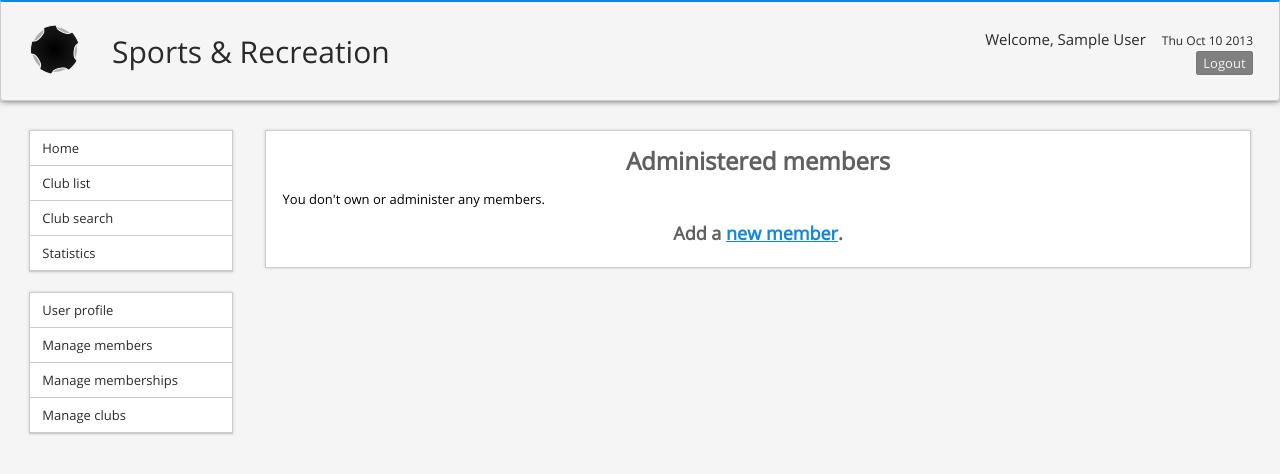
After one commit to jtanx/CITS2232, a Django app: page /user/members in a window 1280 px wide. The commit adds this page. Shown: the top 474 px of the page. Run offline with Django 3.2, Linux system fonts and the light colour scheme; the visitor is signed in with stand-in values (Sample User, id 1).

Commit message:
Add CRUD for members

```diff
--- /dev/null
+++ b/django/INSTALL.txt
@@ -0,0 +1,4 @@
+Call:
+python manage.py syncdb
+python manage.py loaddata clubgroup.json
+python manage.py loaddata clubtype.json
--- a/django/sportsrec/admin.py
+++ b/django/sportsrec/admin.py
@@ -14,8 +14,10 @@ from sportsrec.models import *
 #admin.site.unregister(User)
 #admin.site.register(User, UserAdmin)
 #admin.site.register(Contact)
+
 admin.site.register(Member)
 admin.site.register(Club)
 admin.site.register(Membership)
 admin.site.register(ClubType)
 admin.site.register(ClubGroup)
+admin.site.register(UserMeta)
--- a/django/sportsrec/templates/sportsrec/base.html
+++ b/django/sportsrec/templates/sportsrec/base.html
@@ -57,9 +57,6 @@
         <div class="nav-menu widget">
           <ul>
             <li><a href="{% url 'sportsrec:index' %}">Home</a></li>
-            {% if user.is_authenticated %}
-            <li><a href="{% url 'sportsrec:user_profile' %}">User profile</a></li>
-            {% endif %}
             <li><a href="#">Club list</a></li>
             <li><a href="#">Club search</a></li>
             {% block sidebar-user-menu %}
@@ -67,11 +64,53 @@
             <li><a href="#">Statistics</a></li>
           </ul>
         </div>
+
+        {% if user.is_authenticated %}
+        <div class="nav-menu widget">
+          <ul>
+            <li><a href="{% url 'sportsrec:user_profile' %}">User profile</a></li>
+            <li><a href="{% url 'sportsrec:user_members' %}">Manage members</a></li>
+            <li><a href="#">Manage memberships</a></li>
+            <li><a href="#">Manage clubs</a></li>
+          </ul>
+        </div>
+        {% endif %}
+
         {% block sidebar-content %}
       {% endblock %}
       </div>
       {% endblock %}
+
+      {% block pre-content %}
+      {% endblock %}
+
       {% block content %}
+      <div id="main">
+        {% if messages %}
+          <div class="widget dismiss-container">
+            <div class="dismiss topright">
+              <a href="#">Dismiss</a>
+            </div>
+
+            <div class="title centre">Notifications</div>
+            {% for message in messages %}
+              <p {% if message.tags %} class="large {{ message.tags }}"{% endif %}>{{ message }}</p>
+            {% endfor %}
+          </div>
+
+          <script type="text/javascript">
+            $(".dismiss").click(function() {
+              $(".dismiss-container").css("display", "none");
+            })
+          </script>
+        {% endif %}
+
+        {% block main %}
+        {% endblock %}
+      </div>
+      {% endblock%}
+
+      {% block post-content %}
       {% endblock %}
     </div>
   </body>
--- a/django/sportsrec/templates/sportsrec/login.html
+++ b/django/sportsrec/templates/sportsrec/login.html
@@ -5,6 +5,7 @@
 {% endblock %}
 
 {% block content %}
+{# Override the main block #}
 
 <div id="login-container" class="form-container">
   <div class="widget">
--- a/django/sportsrec/templates/sportsrec/register.html
+++ b/django/sportsrec/templates/sportsrec/register.html
@@ -5,6 +5,7 @@
 {% endblock %}
 
 {% block content %}
+{# Override the main content #}
 
 {% if thanks %}
 
--- /dev/null
+++ b/django/sportsrec/templates/sportsrec/user_members.html
@@ -0,0 +1,48 @@
+{% extends "sportsrec/base.html" %}
+
+{% block main %}
+<div class="widget">
+  <div class="title centre">Administered members</div>
+  {% if user_members %}
+  <table class="centre">
+    <thead>
+      <tr class="header">
+        <th>ID</th>
+        <th>First name</th>
+        <th>Last name</th>
+        <th>Email</th>
+        <th>Interests</th>
+      </tr>
+    </thead>
+    <tbody>
+      {% for member in user_members %}
+      <tr>
+        <td class="clickable" href="{% url 'sportsrec:user_member_edit' pk=member.id %}">
+          <a href="{% url 'sportsrec:user_member_edit' pk=member.id %}">
+          {{member.id}}
+          </a>
+        </td>
+        <td>{{member.first_name}}</td>
+        <td>{{member.last_name}}</td>
+        <td>{{member.email}}</td>
+        <td style="max-width:200px;">{{member.interests}}</td>
+      </tr>
+      {% endfor %}
+    </tbody>
+  </table>
+
+  <script>
+    //Make rows clickable
+    $(".clickable").click(function() {
+      window.document.location = $(this).attr("href");
+    });
+  </script>
+  {% else %}
+  <p>You don't own or administer any members.</p>
+  {% endif %}
+
+  <div class="sub-title centre">
+    Add a <a href="{% url 'sportsrec:user_member_add' %}">new member</a>.
+  </div>
+</div>
+{% endblock %}
--- a/django/sportsrec/urls.py
+++ b/django/sportsrec/urls.py
@@ -9,4 +9,10 @@ urlpatterns = patterns('',
     url(r'^logout$', views.logout_user, name='logout'),
     url(r'^register$', views.register, name='register'),
     url(r'^user/profile$', views.user_profile, name='user_profile'),
+    url(r'^user/members$', views.UserMemberView.as_view(), name='user_members'),
+    url(r'^user/member/add$', views.user_member_add, name='user_member_add'),
+    url(r'^user/member/edit/(?P<pk>\d+)$', views.user_member_edit, \
+        name='user_member_edit'),
+    url(r'^user/member/delete/(?P<pk>\d+)$', views.user_member_delete, \
+        name='user_member_delete')
 )
--- a/django/sportsrec/views.py
+++ b/django/sportsrec/views.py
@@ -8,7 +8,9 @@ from django.http import *
 from sportsrec.forms import *
 from django.contrib.auth.models import User, Group
 from django.contrib.auth.decorators import login_required
+from django.utils.decorators import method_decorator
 from django.core.exceptions import ValidationError, NON_FIELD_ERRORS
+from django.contrib import messages
 
 '''
 For validators
@@ -109,18 +111,122 @@ def user_profile(request):
         form = UserProfileForm(user)
 
     context['form'] = form
-    return render(request, 'sportsrec/edit.html', context)
+    return render(request, 'sportsrec/add_edit.html', context)
+
+@login_required
+def user_member_add(request):
+    context = {
+        'created' : True, 'name' : 'member',
+        'view' : 'sportsrec:user_member_add',
+        'submit' : 'Add'
+    }
+
+    if request.method == "POST":
+        form = MemberForm(request.POST)
+        if form.is_valid():
+            #Don't save yet
+            member = form.save(commit=False)
+            #Tack on the owner
+            member.owner = request.user
+            member.save()
+            messages.add_message(request, messages.INFO, \
+                                 "Member successfully created!")
+            return redirect('sportsrec:user_members')
+    else:
+        form = MemberForm()
+
+    context['form'] = form
+
+    return render(request, 'sportsrec/add_edit.html', context)
+
+
+@login_required
+def user_member_edit(request, pk):
+    member = Member.objects.filter(pk=pk, owner=request.user)
+    if not member.exists():
+        messages.add_message(request, messages.ERROR, \
+                             "You can't edit a member you didn't create.")
+        return redirect('sportsrec:user_members')
+
+    context = {
+        'created' : False,
+        'name' : 'member details',
+        'view' : 'sportsrec:user_member_edit',
+        'delete_view' : 'sportsrec:user_member_delete',
+        'delete_text' : 'this member',
+        'pk' : pk,
+        'submit' : 'Edit'
+    }
+
+    if request.method == "POST":
+        form = MemberForm(request.POST, instance = member[0])
+        if form.is_valid():
+            form.save()
+            context['pass'] = "Updated successfully!"
+    else:
+        form = MemberForm(instance = member[0])
+
+    context['form'] = form
+
+    return render(request, 'sportsrec/add_edit.html', context)
+
+@login_required
+def user_member_delete(request, pk):
+    member = Member.objects.filter(pk=pk, owner=request.user)
+    if not member.exists():
+        messages.add_message(request, messages.ERROR, \
+                             "You can't delete a member you didn't create.")
+        return redirect('sportsrec:user_members')
+
+    member = member[0]
+    context = {
+        'name' : "member: '%s'" % member,
+        'view' : 'sportsrec:user_member_delete',
+        'pk' : pk,
+        'form' : DeleteForm(),
+        'submit' : 'Submit'
+    }
+
+    if request.method == "POST":
+        form = DeleteForm(request.POST)
+        if form.is_valid():
+            if form.cleaned_data['confirm']:
+                member.delete()
+                messages.add_message(request, messages.INFO, \
+                             "Member deleted successfully!")
+        return redirect('sportsrec:user_members')
+
+    return render(request, 'sportsrec/delete.html', context)
+
+class LoginRequiredMixin(object):
+    @method_decorator(login_required)
+    def dispatch(self, request, *args, **kwargs):
+        return super(LoginRequiredMixin, self).\
+               dispatch(request, *args, **kwargs)
+
+class UserMemberView(LoginRequiredMixin, generic.ListView):
+    template_name = 'sportsrec/user_members.html'
+    context_object_name = 'user_members'
+
+    def get_queryset(self):
+        return Member.objects.filter(owner=self.request.user)
 
 class TotalStats(generic.TemplateView):
     def get_user_stats(self, stats):
-        if self.request.user.is_authenticated():
-            user_members = Member.objects.filter(owner=self.request.user)
-            user_memberships = Membership.objects.filter(member__in=user_members)
-            user_clubs = Club.objects.filter(owner=self.request.user)
+        #needed at all? performance? urgh
+        if not self.request.user.is_authenticated():
+            return
 
-            stats['user_member_count'] = user_members.count()
-            stats['user_membership_count'] = user_memberships.count()
-            stats['user_club_count'] = user_clubs.count()
+        try:
+            meta = UserMeta.objects.get(user=self.request.user)
+        except UserMeta.DoesNotExist:
+            stats['user_member_count'] = 0
+            stats['user_membership_count'] = 0
+            stats['user_club_count'] = 0
+        else:
+            stats['user_member_count'] = meta.member_count
+            stats['user_membership_count'] = meta.membership_count
+            stats['user_club_count'] = meta.club_count
 
     def get_context_data(self, **kwargs):
         # Call the base implementation first to get a context
--- a/django/static/style.css
+++ b/django/static/style.css
@@ -48,17 +48,37 @@ form.controls {
   font-weight: bold
 }
 
+.topright {
+  float: right;
+}
+
 div.centre {
   text-align: center;
   margin: auto;
+}
+
+div.centre.sub-title {
+  margin: 0.5em auto;
 }
 
 .bold {
   font-weight: bold;
 }
 
+.clickable {
+  cursor: pointer;
+}
+
+.large {
+  font-size: 130%;
+}
+
 table {
-  border: none;
+  border-radius: 3px;
+  border: 1px solid #ccc;
+  border-collapse: collapse;
+  word-wrap: break-word;
+  line-height: 1.3em;
 }
 
 table.centre {
@@ -201,15 +242,22 @@ input[type="text"]:focus, input[type="password"]:focus {
   min-width: 400px;
 }
 
-#main .sub-title {
+.sub-title {
   font-size: 18px;
   font-weight: bold;
   margin-bottom: 0.25em;
+  color: #606060;
 }
 
 .title {
   font-size: 24px;
   font-weight: bold;
+  color: #606060;
+  transition: all 0.2s ease 0s;
+}
+
+.widget:hover .title, .widget:hover .sub-title {
+  color: inherit;
 }
 
 .graph {
```
Also changed, not shown: other parts of django/static/style.css (+27 -6 lines), django/sportsrec/forms.py (+16 -1 lines), django/sportsrec/models.py (+110 -28 lines), django/sportsrec/templates/sportsrec/add_edit.html (added, +63 -0 lines), django/sportsrec/templates/sportsrec/delete.html (added, +44 -0 lines), django/sportsrec/templates/sportsrec/edit.html (deleted, +0 -52 lines), django/sportsrec/templates/sportsrec/index.html (+10 -18 lines), 1 other file.
